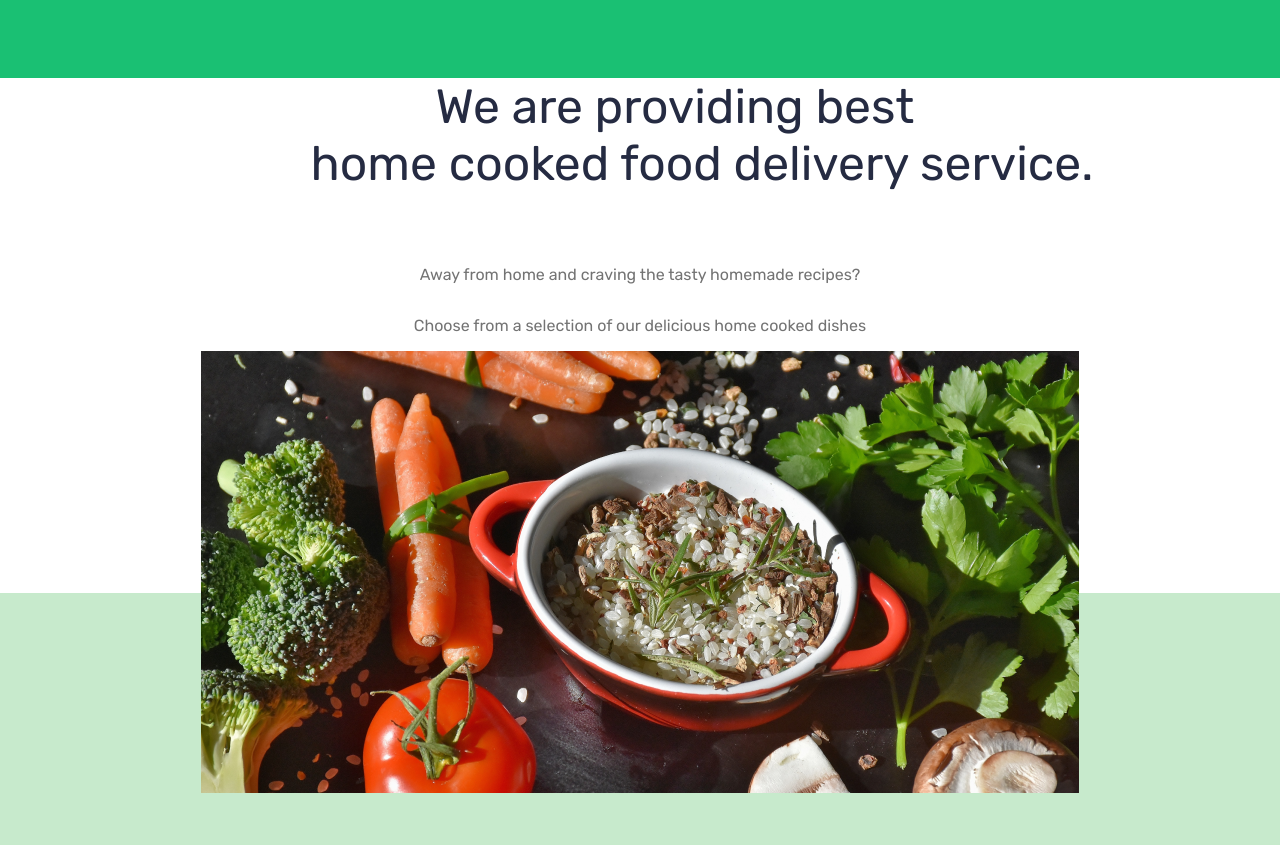
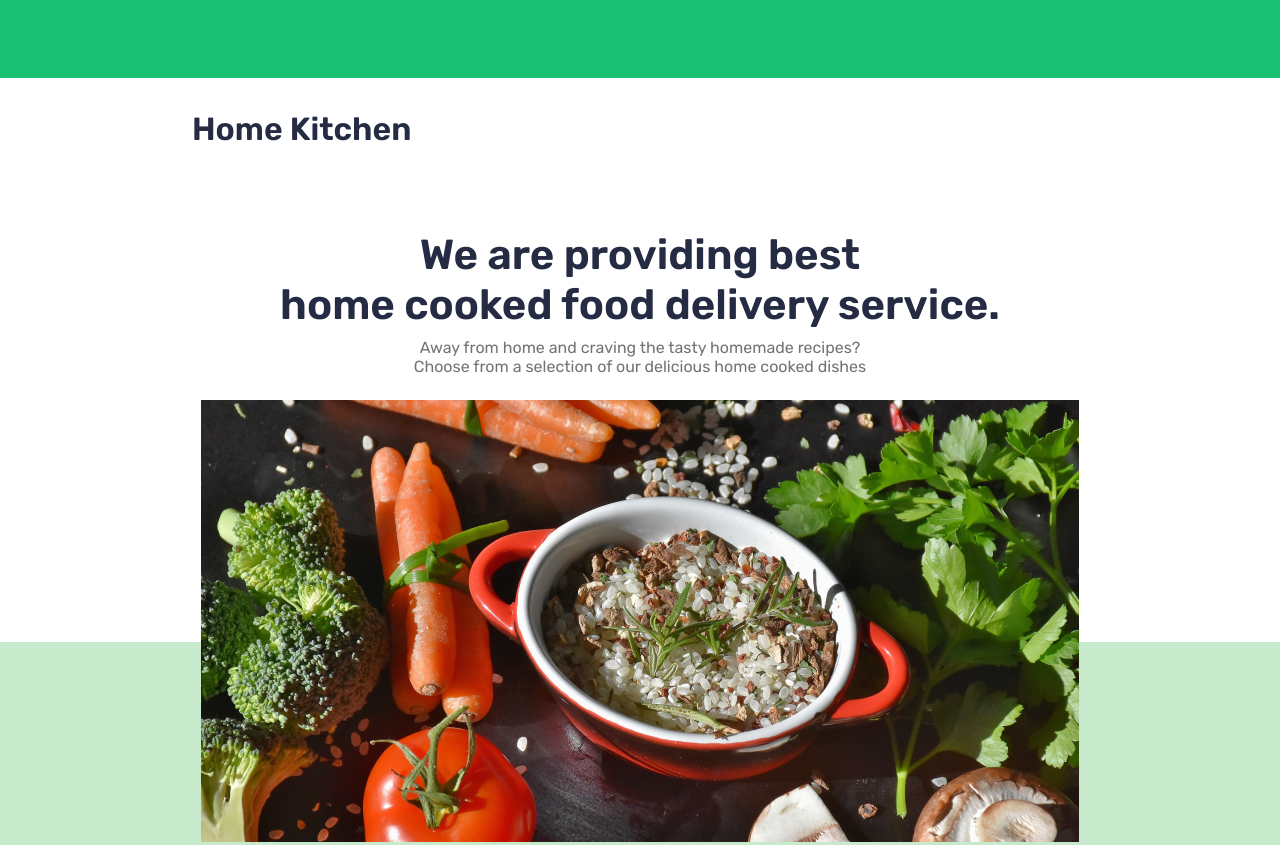
Before and after one commit to galanteria01/jtgeats, a plain HTML site: page index.html in a window 1280 px wide. Shown: the part 798-1643 px from the top of the page. Drawn offline with Linux system fonts and the light colour scheme.

Commit message:
feat: Implement food cards

```diff
--- a/css/items.css
+++ b/css/items.css
@@ -0,0 +1,10 @@
+.items {
+  padding-left: 12rem;
+  padding-right: 12rem;
+}
+
+.items--heading {
+  font-size: 32px;
+  font-weight: 600;
+  color: var(--darktext);
+}
--- a/css/video.css
+++ b/css/video.css
@@ -5,20 +5,24 @@
 }
 
 .video--heading {
-  font-size: 48px;
-  width: 800px;
+  font-size: 42px;
+  font-weight: 600;
   text-align: center;
   color: var(--darktext);
   font-family: inherit;
+  white-space: pre-line;
   margin: 0;
+  margin-bottom: 8px;
 }
 
 .video--content {
   color: var(--lighttext);
+  margin: 0;
 }
 
 .video--image {
   z-index: 10;
+  margin-top: 24px;
 }
 
 .video--greenbg {
--- a/index.html
+++ b/index.html
@@ -15,6 +15,7 @@
   <link rel="stylesheet" href="./css/footer.css">
   <link rel="stylesheet" href="./css/cta.css">
   <link rel="stylesheet" href="./css/video.css">
+  <link rel="stylesheet" href="./css/items.css">
 
   <!-- Google Fonts -->
   <link rel="preconnect" href="https://fonts.googleapis.com">
@@ -60,14 +61,17 @@
   </section>
 
   <section class="items">
-
+    <p class="items--heading">
+      Home Kitchen
+    </p>
+    <div class="items--list"></div>
   </section>
 
   <section class="video">
-    <pre class="video--heading">
+    <p class="video--heading">
       We are providing best
       home cooked food delivery service.
-    </pre>
+    </p>
     <p class="video--content">Away from home and craving the tasty homemade recipes?</p>
     <p class="video--content">Choose from a selection of our delicious home cooked dishes</p>
     <img class="video--image" src="./assets/images/foodvideo.png">
```
Also changed, not shown: js/items.js (added, +31 -0 lines).
